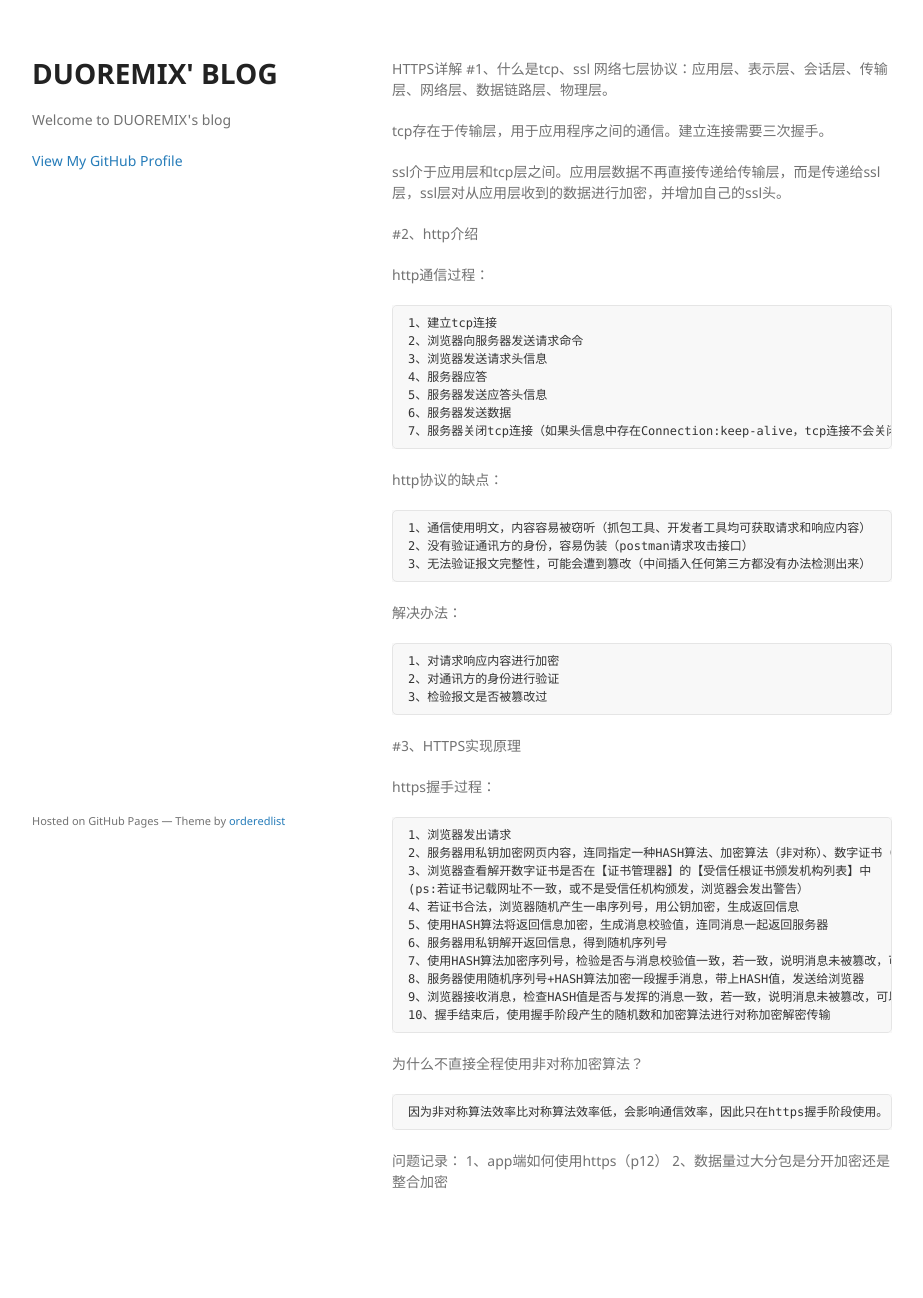
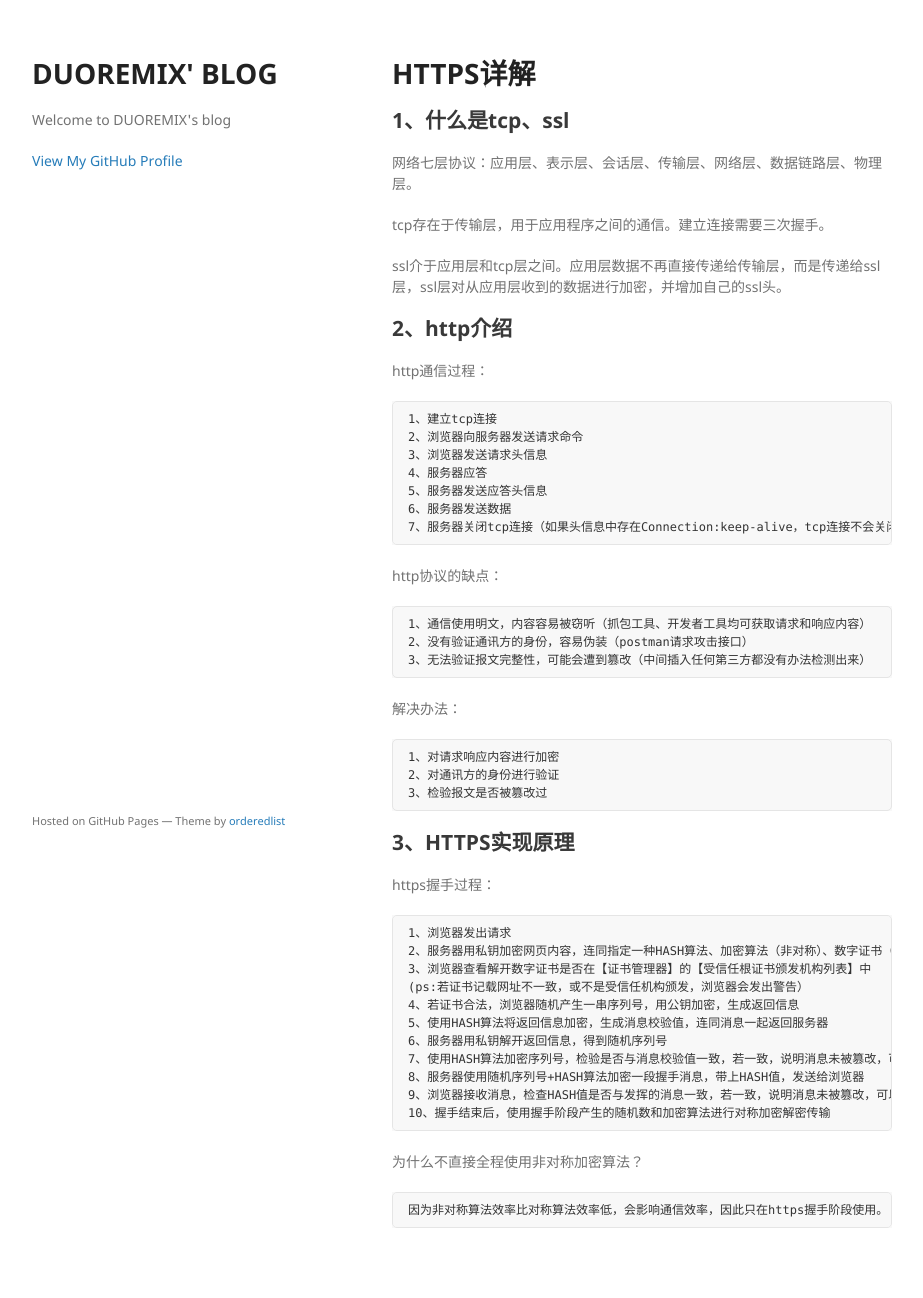
Before and after one commit to duoremix/duoremix.github.io, a Jekyll site: the page built from _posts/2017-07-20-https详解.md, in a window 1280 px wide. Shown: the whole page, without its empty margins (178-1101 px from the left). Built offline with Jekyll 4.4.1, drawn with Linux system fonts in a browser that asks for light colours; our own code applies the rules of GitHub Pages for plain Markdown files; before the commit the page ends 1262 px from its top, so only the background shows below that.

Commit message:
edit article

````diff
--- a/_posts/2017-07-20-https详解.md
+++ b/_posts/2017-07-20-https详解.md
@@ -1,12 +1,13 @@
-HTTPS详解
-#1、什么是tcp、ssl
+# HTTPS详解
+
+## 1、什么是tcp、ssl
 网络七层协议：应用层、表示层、会话层、传输层、网络层、数据链路层、物理层。
 
 tcp存在于传输层，用于应用程序之间的通信。建立连接需要三次握手。
 
 ssl介于应用层和tcp层之间。应用层数据不再直接传递给传输层，而是传递给ssl层，ssl层对从应用层收到的数据进行加密，并增加自己的ssl头。
 
-#2、http介绍
+## 2、http介绍
 
 http通信过程：
 
@@ -36,7 +37,7 @@ http协议的缺点：
 2、对通讯方的身份进行验证
 3、检验报文是否被篡改过
 ```
-#3、HTTPS实现原理
+## 3、HTTPS实现原理
 
 https握手过程：
 
@@ -60,7 +61,3 @@ https握手过程：
 ```
 因为非对称算法效率比对称算法效率低，会影响通信效率，因此只在https握手阶段使用。
 ```
-
-问题记录：
-1、app端如何使用https（p12）
-2、数据量过大分包是分开加密还是整合加密
````
Also changed, not shown: _posts/2017-09-21-webpack学习笔记（4）——代码分离、懒加载和缓存.md (renamed from _posts/2017-09-21webpack学习笔记（4）——代码分离、懒加载和缓存.md).
